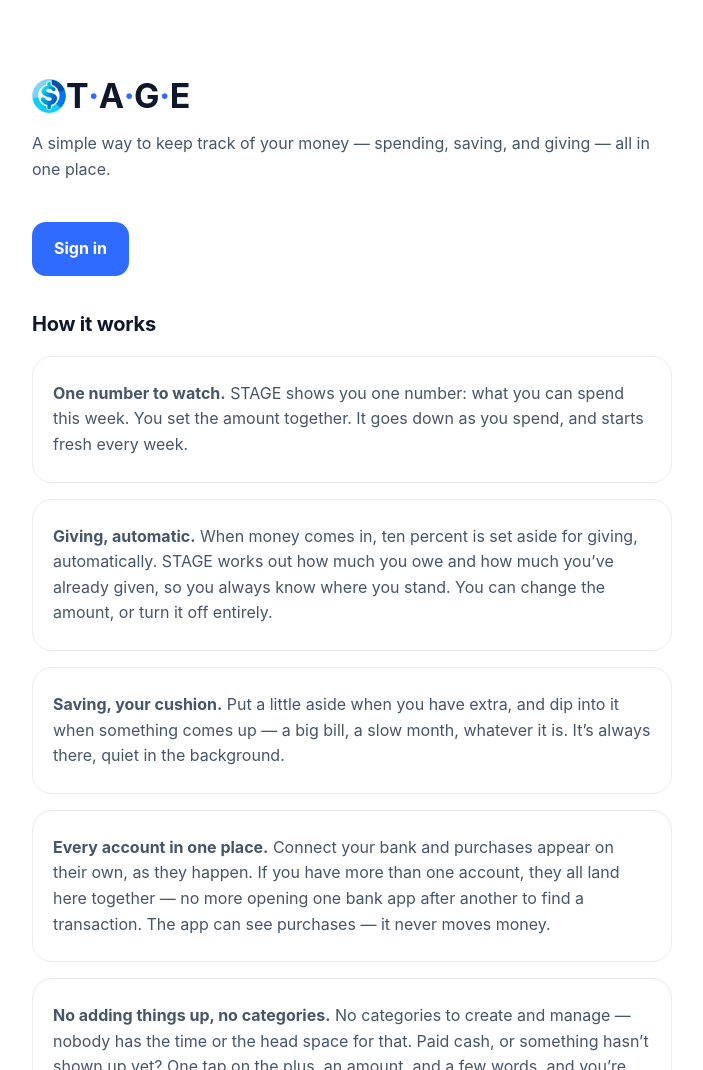
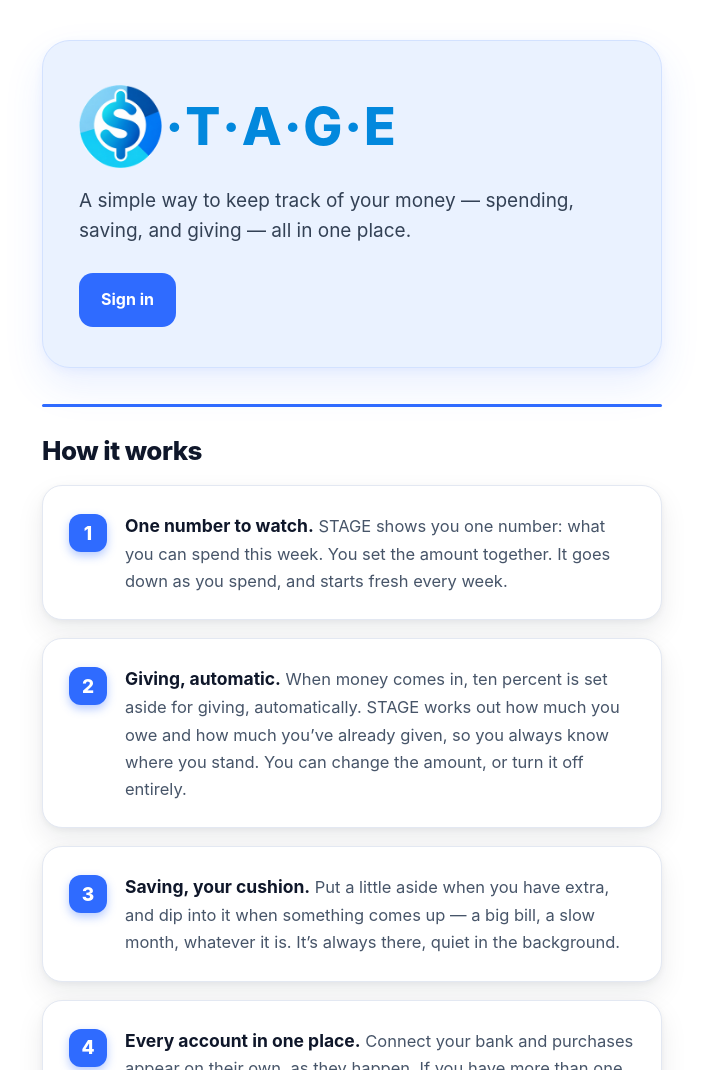
Before and after one commit to ycfried/Budget, a plain HTML site: page index.html in a window 1280 px wide. Shown: the top 1070 px of the page, without its empty margins (288-991 px from the left). Drawn offline with Linux system fonts and the light colour scheme.

Commit message:
web(landing): uniform blue wordmark (logo 1.6em, S·T·A·G·E dots #0288dd) + hero panel and numbered cards
Apply the approved preview design: S logo 1.6em with a blue dot
between the S and the T so the lockup reads S·T·A·G·E; letters and
dots all in the S logo blue #0288dd so the whole lockup is one
uniform blue. Hero in a soft light-blue panel, 3px brand rule,
cards with 26px padding, layered shadows and numbered badges.
Copy unchanged from PR #100.

```diff
--- a/index.html
+++ b/index.html
@@ -4,44 +4,107 @@
 <meta charset="utf-8">
 <meta name="viewport" content="width=device-width, initial-scale=1, viewport-fit=cover">
 <meta name="theme-color" content="#ffffff">
+<meta name="color-scheme" content="light">
 <title>STAGE</title>
 <link rel="icon" href="icon.svg" type="image/svg+xml">
 <style>
-  body { margin: 0; font-family: -apple-system, BlinkMacSystemFont, "Helvetica Neue", Helvetica, Arial, sans-serif; background: #fff; color: #0f172a; line-height: 1.6; }
-  main { max-width: 640px; margin: 0 auto; padding: 56px 20px 48px; }
-  .wordmark { display: flex; align-items: center; font-size: 34px; letter-spacing: -0.02em; line-height: 1.15; margin: 20px 0 8px; }
-  .wordmark-logo { width: 1em; height: 1em; flex: 0 0 auto; }
-  .wordmark .dot { color: #2f6bff; }
-  h2 { font-size: 20px; letter-spacing: -0.01em; margin: 32px 0 4px; }
-  p { color: #475569; }
-  .btn { display: inline-block; margin-top: 24px; padding: 14px 22px; border-radius: 14px; background: #2f6bff; color: #fff; font-weight: 700; text-decoration: none; }
-  .card { border: 1px solid #ececf1; border-radius: 20px; padding: 20px; margin-top: 16px; }
-  .card p { margin: 4px 0; }
-  .foot { margin-top: 40px; font-size: 13px; color: #6b7280; }
+  :root {
+    --brand: #2f6bff;
+    --logo-blue: #0288dd;
+    --ink: #0f172a;
+    --body: #475569;
+    --hero-bg: #eaf2ff;
+    --hero-border: #d3e2ff;
+    --card-border: #e3e8f2;
+  }
+  * { box-sizing: border-box; }
+  body { margin: 0; font-family: -apple-system, BlinkMacSystemFont, "Helvetica Neue", Helvetica, Arial, sans-serif; background: #fff; color: var(--ink); line-height: 1.6; }
+  main { max-width: 660px; margin: 0 auto; padding: 40px 20px 56px; }
+
+  /* ---------- Hero ---------- */
+  .hero {
+    background: var(--hero-bg);
+    border: 1px solid var(--hero-border);
+    border-radius: 28px;
+    padding: 44px 36px 40px;
+    box-shadow: 0 18px 40px rgba(47, 107, 255, 0.10), 0 3px 10px rgba(47, 107, 255, 0.06);
+  }
+  .wordmark {
+    display: flex; align-items: center; flex-wrap: nowrap;
+    font-size: 52px; letter-spacing: -0.03em; line-height: 1;
+    margin: 0 0 18px; font-weight: 800; color: var(--logo-blue);
+  }
+  .wordmark-logo { width: 1.6em; height: 1.6em; flex: 0 0 auto; display: block; }
+  .wordmark .letters { display: inline-flex; align-items: center; white-space: nowrap; }
+  .wordmark .dot { color: var(--logo-blue); font-weight: 800; padding: 0 0.06em; }
+  .hero p { font-size: 19px; line-height: 1.55; color: #334155; margin: 0; max-width: 30em; }
+  .btn { display: inline-block; margin-top: 28px; padding: 14px 22px; border-radius: 14px; background: #2f6bff; color: #fff; font-weight: 700; text-decoration: none; min-height: 44px; box-sizing: border-box; }
+
+  /* ---------- Divider ---------- */
+  .rule { height: 3px; border-radius: 3px; background: var(--brand); margin: 36px 0 0; }
+
+  /* ---------- How it works ---------- */
+  h2 { font-size: 26px; letter-spacing: -0.02em; line-height: 1.25; margin: 28px 0 6px; font-weight: 800; }
+  .card {
+    display: flex; gap: 18px; align-items: flex-start;
+    border: 1px solid var(--card-border); border-radius: 20px;
+    padding: 26px 26px 24px; margin-top: 18px; background: #fff;
+    box-shadow: 0 12px 28px rgba(15, 23, 42, 0.08), 0 2px 6px rgba(15, 23, 42, 0.05);
+  }
+  .card .num {
+    flex: 0 0 auto; width: 38px; height: 38px; border-radius: 12px;
+    background: var(--brand); color: #fff;
+    display: flex; align-items: center; justify-content: center;
+    font-size: 19px; font-weight: 800; line-height: 1; margin-top: 2px;
+    box-shadow: 0 4px 10px rgba(47, 107, 255, 0.35);
+  }
+  .card p { margin: 0; color: var(--body); font-size: 16.5px; line-height: 1.65; }
+  .card strong { color: var(--ink); font-size: 17.5px; }
+
+  .foot { margin-top: 44px; font-size: 13px; color: #6b7280; }
+  .foot a { color: #2f6bff; text-decoration: underline; display: inline-block; min-height: 32px; line-height: 32px; padding: 0 2px; }
+
+  @media (max-width: 480px) {
+    main { padding: 24px 16px 48px; }
+    .hero { padding: 34px 24px 32px; border-radius: 24px; }
+    .wordmark { font-size: 42px; }
+    .hero p { font-size: 17.5px; }
+    .card { padding: 22px 20px 20px; gap: 14px; }
+    .card .num { width: 34px; height: 34px; font-size: 17px; border-radius: 10px; }
+  }
 </style>
 </head>
 <body>
 <main>
-  <h1 class="wordmark" aria-label="STAGE"><img class="wordmark-logo" src="icon-192.png" alt="" aria-hidden="true">T<span class="dot">·</span>A<span class="dot">·</span>G<span class="dot">·</span>E</h1>
-  <p>A simple way to keep track of your money — spending, saving, and giving — all in one place.</p>
-  <a class="btn" href="live.html">Sign in</a>
+  <section class="hero">
+    <h1 class="wordmark" aria-label="STAGE"><img class="wordmark-logo" src="icon-192.png" alt="" aria-hidden="true"><span class="dot" aria-hidden="true">·</span><span class="letters">T<span class="dot" aria-hidden="true">·</span>A<span class="dot" aria-hidden="true">·</span>G<span class="dot" aria-hidden="true">·</span>E</span></h1>
+    <p>A simple way to keep track of your money — spending, saving, and giving — all in one place.</p>
+    <a class="btn" href="live.html">Sign in</a>
+  </section>
+  <div class="rule" aria-hidden="true"></div>
   <h2>How it works</h2>
   <div class="card">
+    <span class="num" aria-hidden="true">1</span>
     <p><strong>One number to watch.</strong> STAGE shows you one number: what you can spend this week. You set the amount together. It goes down as you spend, and starts fresh every week.</p>
   </div>
   <div class="card">
+    <span class="num" aria-hidden="true">2</span>
     <p><strong>Giving, automatic.</strong> When money comes in, ten percent is set aside for giving, automatically. STAGE works out how much you owe and how much you&rsquo;ve already given, so you always know where you stand. You can change the amount, or turn it off entirely.</p>
   </div>
   <div class="card">
+    <span class="num" aria-hidden="true">3</span>
     <p><strong>Saving, your cushion.</strong> Put a little aside when you have extra, and dip into it when something comes up — a big bill, a slow month, whatever it is. It&rsquo;s always there, quiet in the background.</p>
   </div>
   <div class="card">
+    <span class="num" aria-hidden="true">4</span>
     <p><strong>Every account in one place.</strong> Connect your bank and purchases appear on their own, as they happen. If you have more than one account, they all land here together — no more opening one bank app after another to find a transaction. The app can see purchases — it never moves money.</p>
   </div>
   <div class="card">
+    <span class="num" aria-hidden="true">5</span>
     <p><strong>No adding things up, no categories.</strong> No categories to create and manage — nobody has the time or the head space for that. Paid cash, or something hasn&rsquo;t shown up yet? One tap on the plus, an amount, and a few words, and you&rsquo;re done.</p>
   </div>
   <div class="card">
+    <span class="num" aria-hidden="true">6</span>
     <p><strong>A shared history.</strong> Every change is recorded in an audit log both people can read, so the numbers are never a mystery.</p>
   </div>
   <p class="foot">Private app — two members only. No public sign-up. This app never moves money and never shows full card numbers. <a href="privacy.html">Privacy</a> · <a href="terms.html">Terms</a></p>
```
Also changed, not shown: landing.html (+77 -14 lines).
